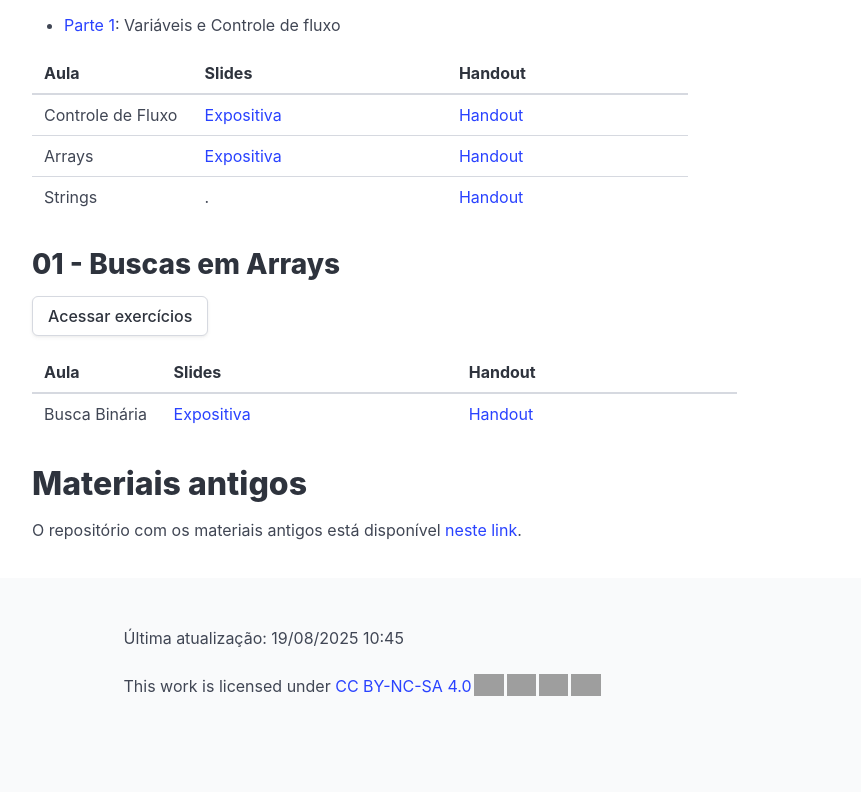
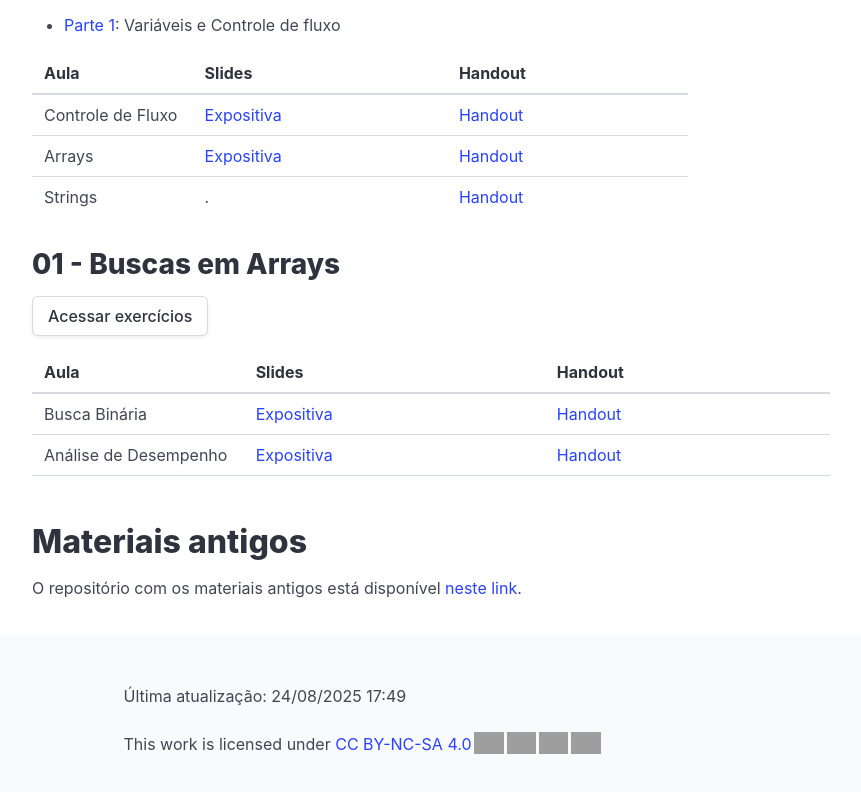
Before and after one commit to igordsm/disciplina-tecprog, a plain HTML site: page docs/index.html in a window 1280 px wide. Shown: the part 2453-3245 px from the top of the page, without its empty margins (164-1025 px from the left). Drawn offline with nearby package versions, Linux system fonts and the light colour scheme; grey boxes are pictures that could not be loaded.

Commit message:
publicando aula 02

```diff
--- a/docs/index.html
+++ b/docs/index.html
@@ -189,9 +189,9 @@
           class="button">Acessar exercícios</a></p>
           <table>
           <colgroup>
-          <col style="width: 18%" />
-          <col style="width: 41%" />
-          <col style="width: 39%" />
+          <col style="width: 26%" />
+          <col style="width: 37%" />
+          <col style="width: 35%" />
           </colgroup>
           <thead>
           <tr class="header">
@@ -208,8 +208,24 @@
           <td><a
           href="01-busca-binaria/handout-dia1.pdf">Handout</a></td>
           </tr>
+          <tr class="even">
+          <td>Análise de Desempenho</td>
+          <td><a
+          href="01-busca-binaria/slides-desempenho.pdf">Expositiva</a></td>
+          <td><a
+          href="01-busca-binaria/handout-dia2.pdf">Handout</a></td>
+          </tr>
+          <tr class="odd">
+          <td></td>
+          <td></td>
+          <td></td>
+          </tr>
           </tbody>
           </table>
+          <!--
+          ## 02 - Ordenação
+
+          -->
           <h1 id="materiais-antigos">Materiais antigos</h1>
           <p>O repositório com os materiais antigos está disponível <a
           href="https://github.com/insper/tecnicas-de-programacao">neste
@@ -221,7 +237,7 @@
 <section class="footer">
   <div class="container is-max-tablet">
 
-    <p class="block">Última atualização: 19/08/2025 10:45</p>
+    <p class="block">Última atualização: 24/08/2025 17:49</p>
 
     <p xmlns:cc="http://creativecommons.org/ns#" >This work is licensed under <a href="https://creativecommons.org/licenses/by-nc-sa/4.0/?ref=chooser-v1" target="_blank" rel="license noopener noreferrer" style="display:inline-block;">CC BY-NC-SA 4.0<img style="height:22px!important;margin-left:3px;vertical-align:text-bottom;" src="https://mirrors.creativecommons.org/presskit/icons/cc.svg?ref=chooser-v1" alt=""><img style="height:22px!important;margin-left:3px;vertical-align:text-bottom;" src="https://mirrors.creativecommons.org/presskit/icons/by.svg?ref=chooser-v1" alt=""><img style="height:22px!important;margin-left:3px;vertical-align:text-bottom;" src="https://mirrors.creativecommons.org/presskit/icons/nc.svg?ref=chooser-v1" alt=""><img style="height:22px!important;margin-left:3px;vertical-align:text-bottom;" src="https://mirrors.creativecommons.org/presskit/icons/sa.svg?ref=chooser-v1" alt=""></a></p>
 
```
